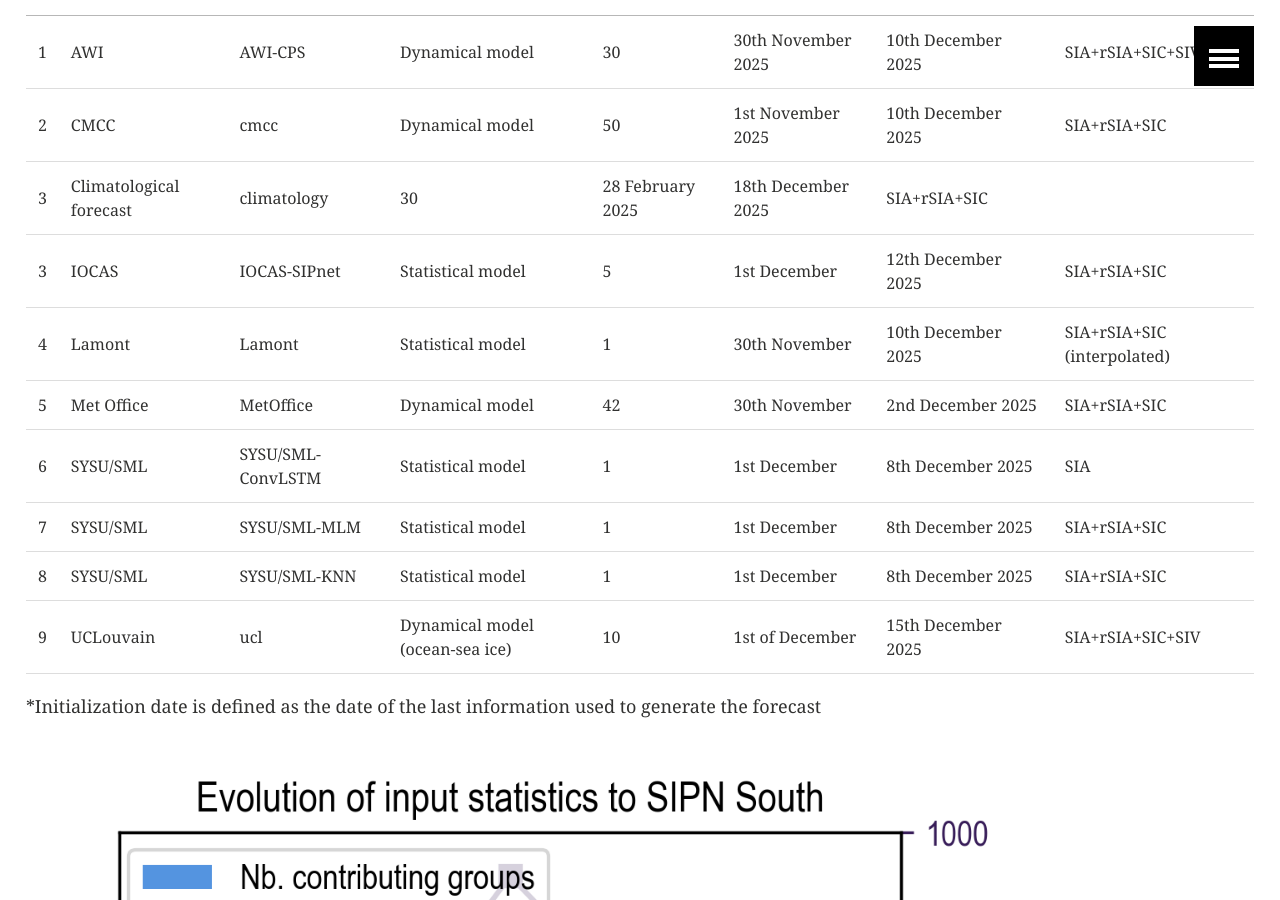
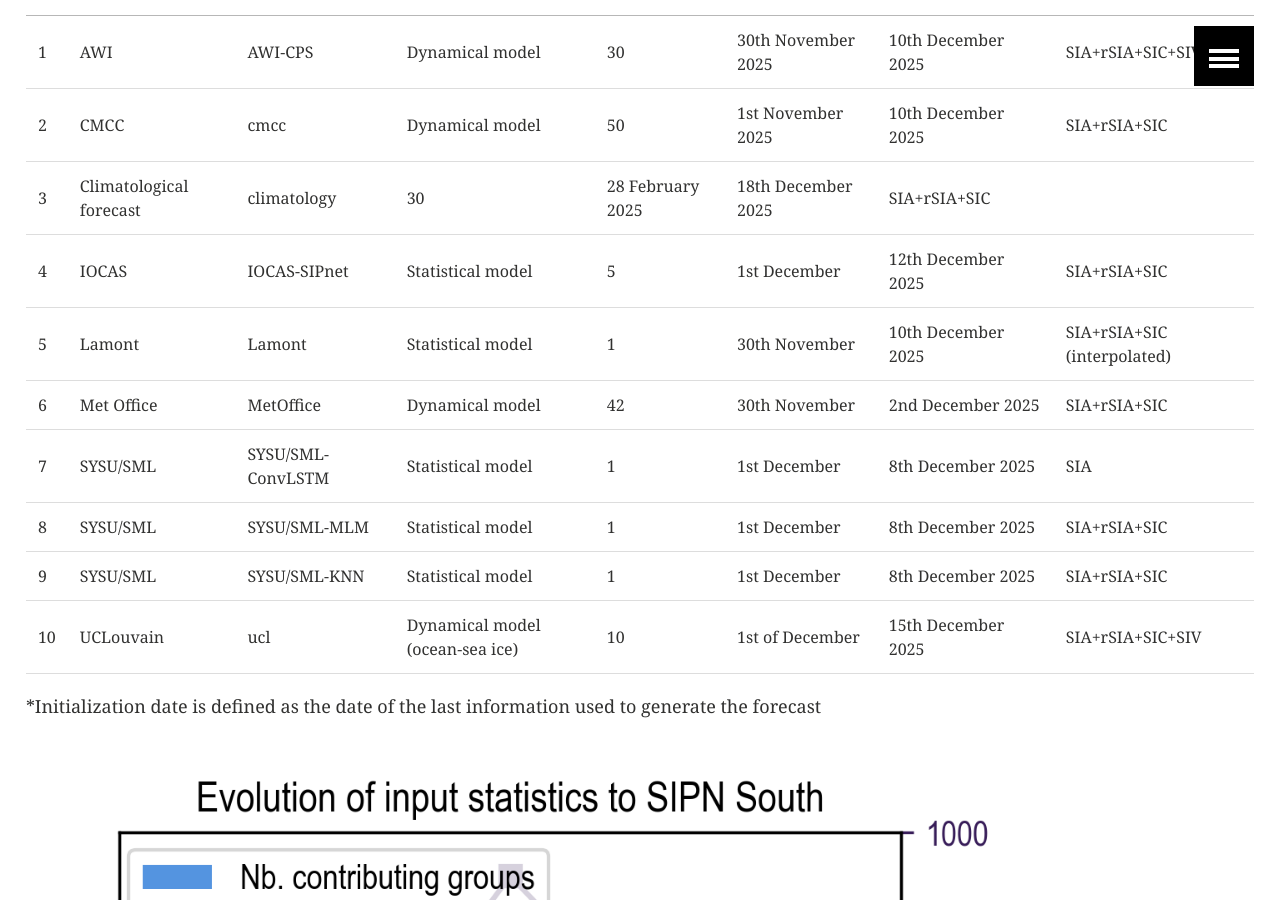
Before and after one commit to fmassonn/sipn-south.github.io, a Jekyll site: the page built from analyses.md, in a window 1280 px wide and 900 px high, scrolled down 523 px. Built offline with Jekyll 4.4.1, drawn with Linux system fonts in a browser that asks for light colours; our own code applies the rules of GitHub Pages for plain Markdown files.

Commit message:
Update analyses.md

```diff
--- a/analyses.md
+++ b/analyses.md
@@ -13,13 +13,13 @@ We warmly thank the following groups for contributing a forecast this year:
 | 1 | AWI              | AWI-CPS                 | Dynamical model                 | 30             | 30th November 2025  |  10th December 2025         | SIA+rSIA+SIC+SIV            |
 | 2 | CMCC             | cmcc                    | Dynamical model                 | 50             | 1st  November 2025  |  10th December 2025         | SIA+rSIA+SIC                |
 | 3 | Climatological forecast                    | climatology                     | 30             | 28 February 2025    |  18th December 2025         | SIA+rSIA+SIC                |
-| 3 | IOCAS            | IOCAS-SIPnet            | Statistical model               | 5              | 1st  December       |  12th December 2025         | SIA+rSIA+SIC                |
-| 4 | Lamont           | Lamont                  | Statistical model               | 1              | 30th November       |  10th December 2025         | SIA+rSIA+SIC (interpolated) |
-| 5 | Met Office       | MetOffice               | Dynamical model                 | 42             | 30th November       |  2nd December 2025          | SIA+rSIA+SIC                |
-| 6 | SYSU/SML         | SYSU/SML-ConvLSTM       | Statistical model               | 1              | 1st  December       |  8th December 2025          | SIA                         |
-| 7 | SYSU/SML         | SYSU/SML-MLM            | Statistical model               | 1              | 1st  December       |  8th December 2025          | SIA+rSIA+SIC                |
-| 8 | SYSU/SML         | SYSU/SML-KNN            | Statistical model               | 1              | 1st  December       |  8th December 2025          | SIA+rSIA+SIC                |
-| 9 | UCLouvain        | ucl                     | Dynamical model (ocean-sea ice) | 10             | 1st of December     |  15th December 2025         | SIA+rSIA+SIC+SIV            |
+| 4 | IOCAS            | IOCAS-SIPnet            | Statistical model               | 5              | 1st  December       |  12th December 2025         | SIA+rSIA+SIC                |
+| 5 | Lamont           | Lamont                  | Statistical model               | 1              | 30th November       |  10th December 2025         | SIA+rSIA+SIC (interpolated) |
+| 6 | Met Office       | MetOffice               | Dynamical model                 | 42             | 30th November       |  2nd December 2025          | SIA+rSIA+SIC                |
+| 7 | SYSU/SML         | SYSU/SML-ConvLSTM       | Statistical model               | 1              | 1st  December       |  8th December 2025          | SIA                         |
+| 8 | SYSU/SML         | SYSU/SML-MLM            | Statistical model               | 1              | 1st  December       |  8th December 2025          | SIA+rSIA+SIC                |
+| 9 | SYSU/SML         | SYSU/SML-KNN            | Statistical model               | 1              | 1st  December       |  8th December 2025          | SIA+rSIA+SIC                |
+| 10| UCLouvain        | ucl                     | Dynamical model (ocean-sea ice) | 10             | 1st of December     |  15th December 2025         | SIA+rSIA+SIC+SIV            |
 
 *Initialization date is defined as the date of the last information used to generate the forecast
 
```
